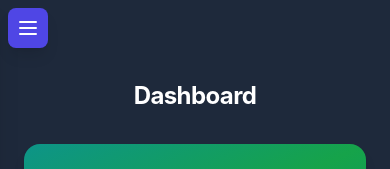
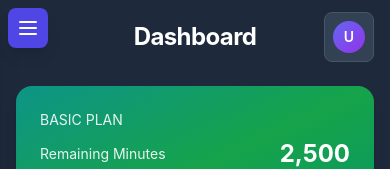
Before and after one commit to theotodial/oto-dial, a React (Vite) app in the folder frontend/: page /dashboard in a window 390 px wide. Shown: the top 169 px of the page. Built offline with nearby package versions, Linux system fonts and the light colour scheme; no server answers; sample sign-in values are in the browser's storage.

Commit message:
Fix mobile UI: remove extra padding, restore profile button on mobile, move sidebar button outside sidebar for better UX

```diff
--- a/frontend/src/components/DashboardLayout.jsx
+++ b/frontend/src/components/DashboardLayout.jsx
@@ -1,10 +1,36 @@
+import { useState } from 'react';
 import Sidebar from './Sidebar';
 
+const MenuIcon = () => (
+  <svg className="w-6 h-6" fill="none" stroke="currentColor" viewBox="0 0 24 24">
+    <path strokeLinecap="round" strokeLinejoin="round" strokeWidth={2} d="M4 6h16M4 12h16M4 18h16" />
+  </svg>
+);
+
+const CloseIcon = () => (
+  <svg className="w-6 h-6" fill="none" stroke="currentColor" viewBox="0 0 24 24">
+    <path strokeLinecap="round" strokeLinejoin="round" strokeWidth={2} d="M6 18L18 6M6 6l12 12" />
+  </svg>
+);
+
 function DashboardLayout({ children }) {
+  const [mobileMenuOpen, setMobileMenuOpen] = useState(false);
+
   return (
     <div className="h-screen w-screen flex overflow-hidden bg-gray-50 dark:bg-slate-900">
-      <Sidebar />
-      <div className="flex-1 overflow-auto bg-gray-50 dark:bg-slate-800 lg:ml-0 pt-14 lg:pt-0">
+      {/* Mobile Hamburger Button - Outside sidebar, always visible, positioned next to sidebar when open */}
+      <button
+        id="mobile-sidebar-button"
+        onClick={() => setMobileMenuOpen(!mobileMenuOpen)}
+        className={`lg:hidden fixed top-2 z-50 w-10 h-10 bg-indigo-600 text-white rounded-lg flex items-center justify-center shadow-lg hover:bg-indigo-700 transition-all duration-300 ${
+          mobileMenuOpen ? 'left-[104px]' : 'left-2'
+        }`}
+      >
+        {mobileMenuOpen ? <CloseIcon /> : <MenuIcon />}
+      </button>
+
+      <Sidebar mobileMenuOpen={mobileMenuOpen} setMobileMenuOpen={setMobileMenuOpen} />
+      <div className="flex-1 overflow-auto bg-gray-50 dark:bg-slate-800 lg:ml-0 pt-0">
         {children}
       </div>
     </div>
--- a/frontend/src/components/Sidebar.jsx
+++ b/frontend/src/components/Sidebar.jsx
@@ -54,24 +54,12 @@ const navItems = [
   { path: '/chat', label: 'Chat', icon: ChatIcon },
 ];
 
-const MenuIcon = () => (
-  <svg className="w-6 h-6" fill="none" stroke="currentColor" viewBox="0 0 24 24">
-    <path strokeLinecap="round" strokeLinejoin="round" strokeWidth={2} d="M4 6h16M4 12h16M4 18h16" />
-  </svg>
-);
 
-const CloseIcon = () => (
-  <svg className="w-6 h-6" fill="none" stroke="currentColor" viewBox="0 0 24 24">
-    <path strokeLinecap="round" strokeLinejoin="round" strokeWidth={2} d="M6 18L18 6M6 6l12 12" />
-  </svg>
-);
-
-function Sidebar() {
+function Sidebar({ mobileMenuOpen = false, setMobileMenuOpen = () => {} }) {
   const location = useLocation();
   const navigate = useNavigate();
   const { isDarkMode, toggleTheme } = useTheme();
   const { logout } = useAuth();
-  const [mobileMenuOpen, setMobileMenuOpen] = useState(false);
 
   const handleLogout = async () => {
     await logout();
@@ -80,15 +68,6 @@ function Sidebar() {
 
   return (
     <>
-      {/* Mobile Hamburger Button - Static position, doesn't scroll */}
-      <button
-        id="mobile-sidebar-button"
-        onClick={() => setMobileMenuOpen(!mobileMenuOpen)}
-        className="lg:hidden fixed top-2 left-2 z-50 w-10 h-10 bg-indigo-600 text-white rounded-lg flex items-center justify-center shadow-lg hover:bg-indigo-700 transition-colors"
-      >
-        {mobileMenuOpen ? <CloseIcon /> : <MenuIcon />}
-      </button>
-
       {/* Mobile Overlay */}
       {mobileMenuOpen && (
         <div
--- a/frontend/src/pages/Dashboard.jsx
+++ b/frontend/src/pages/Dashboard.jsx
@@ -138,9 +138,9 @@ function Dashboard() {
   /* ================= UI (UNCHANGED) ================= */
 
   return (
-    <div className="h-full overflow-auto p-6 max-w-7xl mx-auto">
-      {/* Header section - Hidden on mobile */}
-      <div className="mb-8 hidden lg:block">
+    <div className="h-full overflow-auto px-4 py-3 max-w-7xl mx-auto">
+      {/* Header section - Desktop */}
+      <div className="mb-6 hidden lg:block">
         <div className="flex items-center justify-between mb-4">
           <div>
             <h1 className="text-3xl md:text-4xl font-bold text-gray-900 dark:text-white tracking-tight">Dashboard</h1>
@@ -165,9 +165,20 @@ function Dashboard() {
         </div>
       </div>
 
-      {/* Mobile-only centered title */}
-      <div className="mb-8 lg:hidden">
-        <h1 className="text-2xl font-bold text-gray-900 dark:text-white tracking-tight text-center">Dashboard</h1>
+      {/* Mobile header - Centered title with profile button */}
+      <div className="mb-6 lg:hidden flex items-center justify-between">
+        <div className="flex-1"></div>
+        <h1 className="flex-1 text-2xl font-bold text-gray-900 dark:text-white tracking-tight text-center">Dashboard</h1>
+        <div className="flex-1 flex justify-end">
+          <button
+            onClick={() => navigate('/profile')}
+            className="p-2 rounded-lg bg-white dark:bg-slate-700 border border-gray-200 dark:border-slate-600 hover:bg-gray-50 dark:hover:bg-slate-600 transition-colors"
+          >
+            <div className="w-8 h-8 rounded-full bg-gradient-to-br from-indigo-500 to-purple-600 flex items-center justify-center text-white font-semibold text-sm">
+              {user?.email?.charAt(0).toUpperCase() || 'U'}
+            </div>
+          </button>
+        </div>
       </div>
 
       {actionLoading && (
--- a/frontend/src/pages/Recents.jsx
+++ b/frontend/src/pages/Recents.jsx
@@ -1200,7 +1200,7 @@ function Recents() {
       {/* Mobile View */}
       <div className="lg:hidden flex flex-col h-full pb-16">
         {/* Mobile Header */}
-        <div className="px-4 py-0 border-b border-gray-200 dark:border-slate-700 bg-white dark:bg-slate-800 flex items-center justify-between sticky top-0 z-20 h-14">
+        <div className="px-4 py-2 border-b border-gray-200 dark:border-slate-700 bg-white dark:bg-slate-800 flex items-center justify-between sticky top-0 z-20 h-14">
           {selectedChat ? (
             <>
               <button
```
Also changed, not shown: 2 other files (tests, documents, lock files or other folders).
